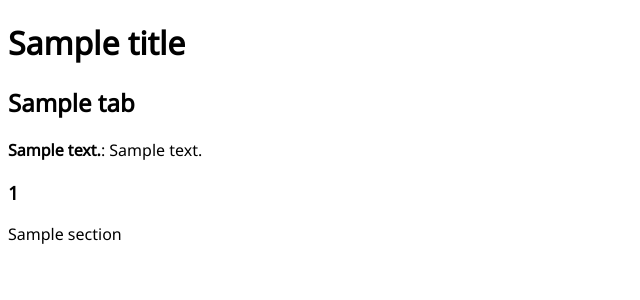
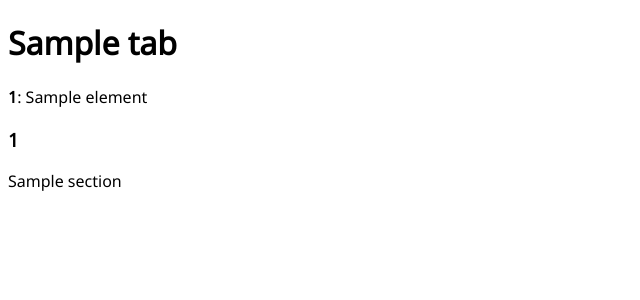
Before and after one commit to cnthornton/REM, a Python web app: template REM/templates/report.html in a window 1280 px wide. Shown: the top 300 px of the page, without its empty margins (0-640 px from the left). Run offline with Jinja, Linux system fonts and the light colour scheme; the template is opened without the code that fills it: most values are stand-ins (such as "Sample title", 1, 10 or a date in 2020).

Commit message:
Separate audit and record reports

```diff
--- a/REM/templates/audit_report.html
+++ b/REM/templates/audit_report.html
@@ -19,7 +19,9 @@
 <div class="container">
     {% for tab in report_tabs %}
        <h2>{{tab['title']}}</h2>
-       <p><b>{{tab['notes'][0]}}</b>: {{tab['notes'][1]}}<br></p>
+       {% for element in tab['info'] %}
+          <p><b>{{element[0]}}</b>: {{element[1]}}<br></p>
+       {% endfor %}
        {% for section in tab['sections'] %}
            <h3>{{section[0]}}</h3>
            {{section[1]}}
--- a/REM/templates/report.html
+++ b/REM/templates/report.html
@@ -14,17 +14,15 @@
 </head>
 <body>
 <div class="header">
-  <h1>{{ title }}</h1>
+  <h1>{{ tab['title'] }}</h1>
 </div>
 <div class="container">
-    {% for tab in report_tabs %}
-       <h2>{{tab['title']}}</h2>
-       <p><b>{{tab['notes'][0]}}</b>: {{tab['notes'][1]}}<br></p>
-       {% for section in tab['sections'] %}
-           <h3>{{section[0]}}</h3>
-           {{section[1]}}
-       {% endfor %}
-<!--    <p><b>{{tab['notes'][0]}}</b>: {{tab['notes'][1]}}<br></p> -->
+    {% for element in tab['info'] %}
+        <p><b>{{element[0]}}</b>: {{element[1]}}<br></p>
+    {% endfor %}
+    {% for section in tab['sections'] %}
+        <h3>{{section[0]}}</h3>
+        {{section[1]}}
     {% endfor %}
 </div>
 </body>
```
Also changed, not shown: REM/client.py (+11 -1 lines), 2 other files.
